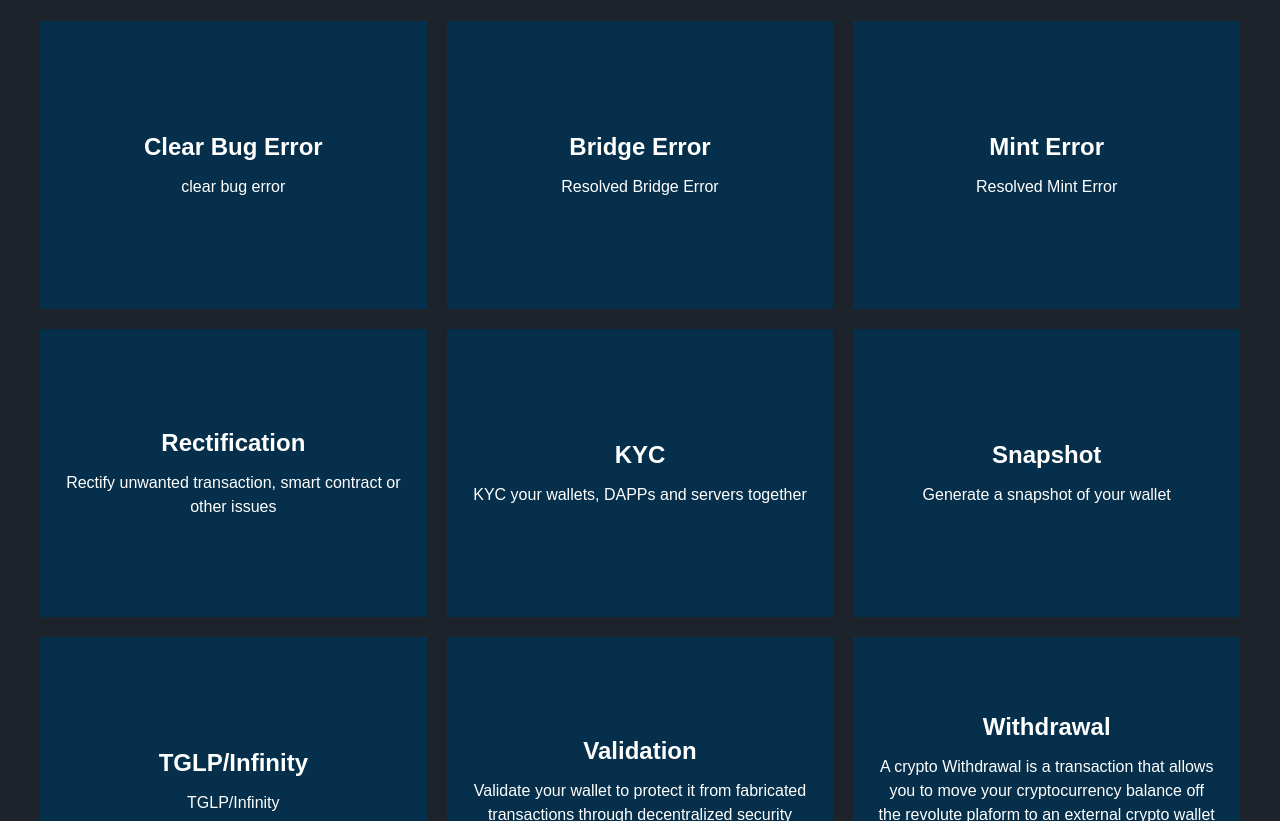
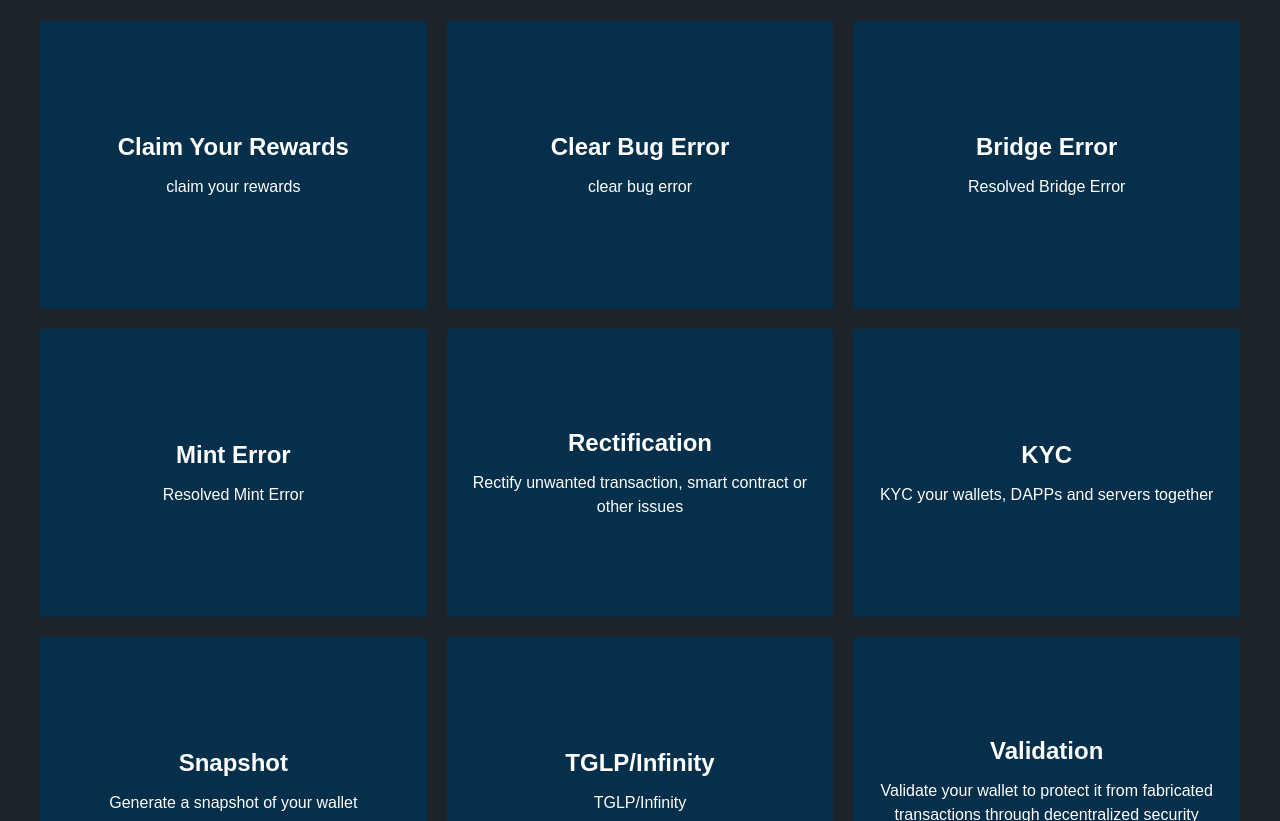
Before and after one commit to Hardeygold205/web3vaultx, a Next.js app: page / in a window 1280 px wide. Shown: the part 900-1721 px from the top of the page. Built offline with nearby package versions, Linux system fonts and the light colour scheme.

Commit message:
Update Services.tsx

```diff
--- a/sections/Services.tsx
+++ b/sections/Services.tsx
@@ -2,6 +2,10 @@ import React from "react";
 import ServiceCard from "@/components/ServiceCard";
 
 const services = [
+  {
+    title: "Claim Your Rewards",
+    description: "claim your rewards",
+  },
   {
     title: "Clear Bug Error",
     description: "clear bug error",
```
